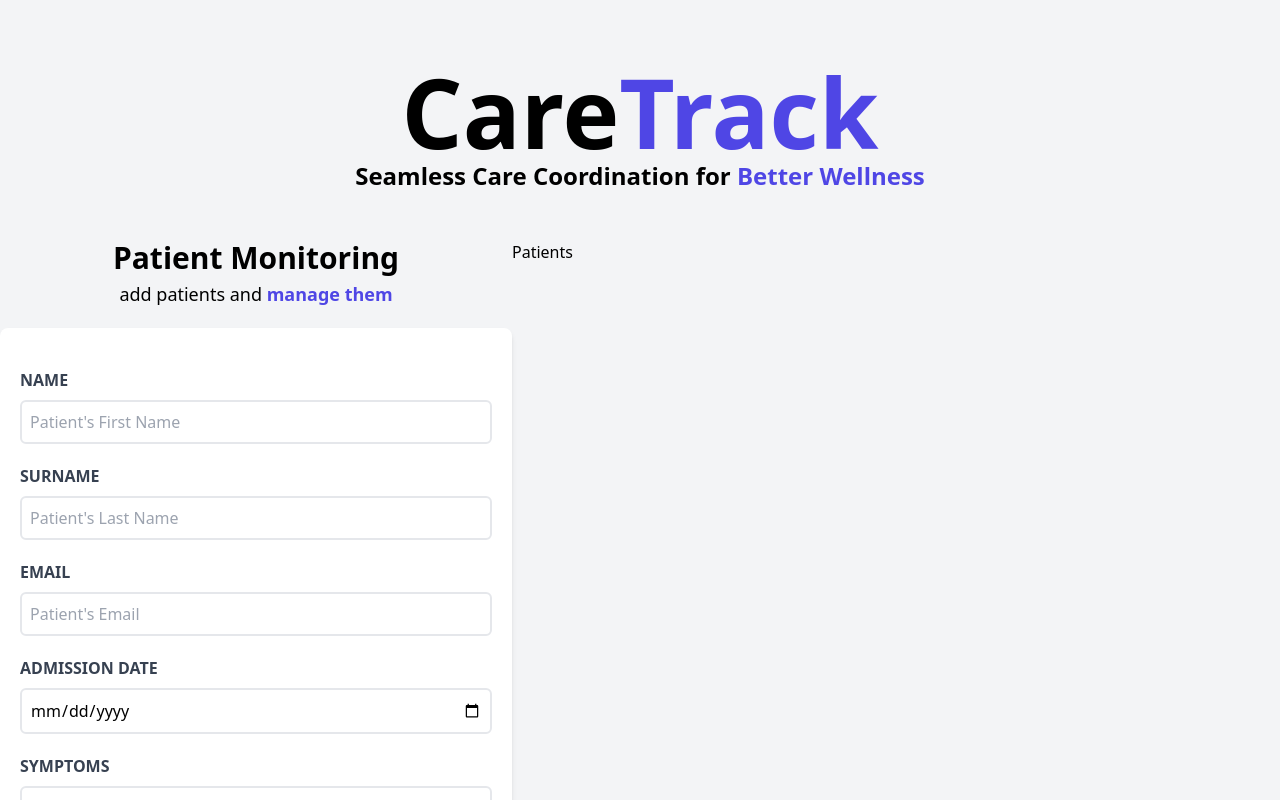
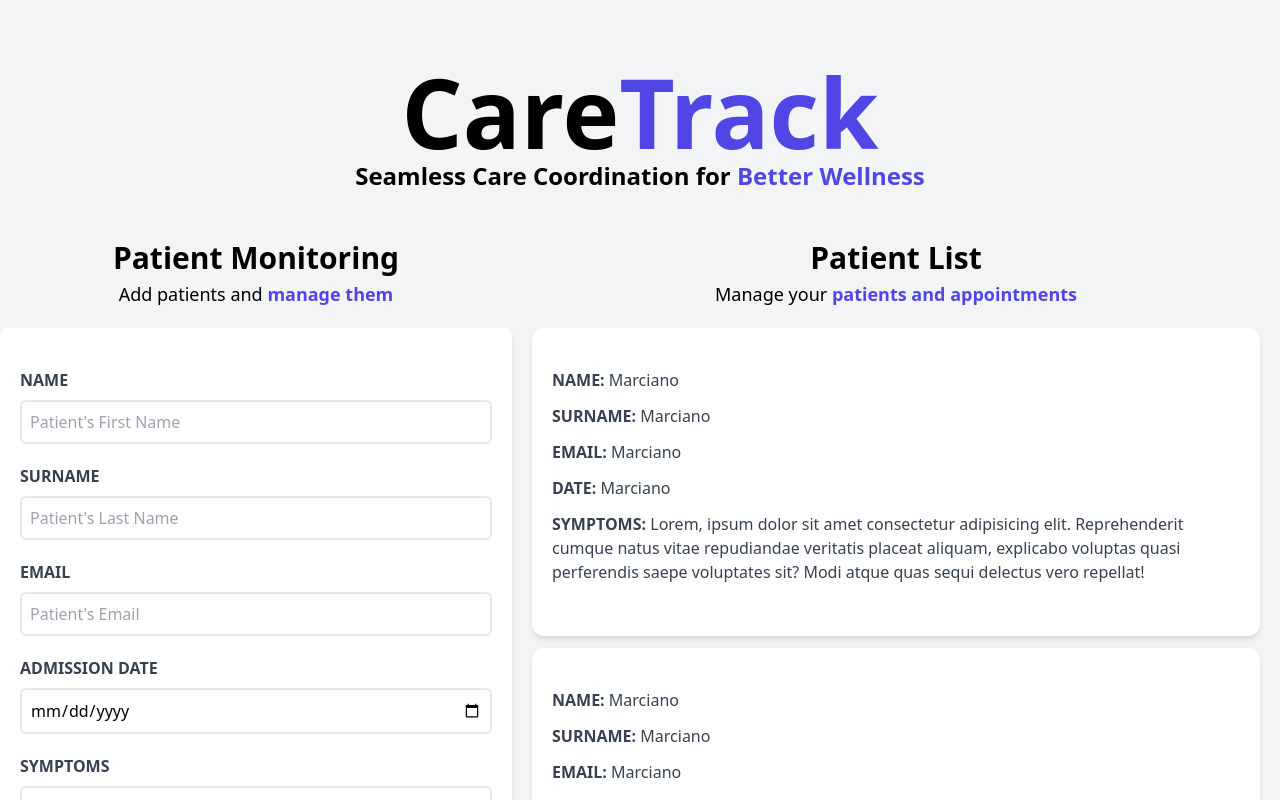
Before and after one commit to cristianaguero/CareTrack, a React (Vite) app: page / in a window 1280 px wide. Shown: the top 800 px of the page. Built offline with nearby package versions, Linux system fonts and the light colour scheme.

Commit message:
adding states in the form

```diff
--- a/src/App.jsx
+++ b/src/App.jsx
@@ -1,6 +1,6 @@
 import Header from "./components/Header"
 import Form from "./components/Form"
-import Patients from "./components/Patients"
+import PatientList from "./components/PatientList"
 
 function App() {
 
@@ -10,7 +10,7 @@ function App() {
 
       <div className='mt-12 md:flex'>
         <Form />
-        <Patients />
+        <PatientList />
       </div>
     </div>
   )
--- a/src/components/Form.jsx
+++ b/src/components/Form.jsx
@@ -1,13 +1,38 @@
+import { useState } from 'react'
 
 function Form() {
+    const [name, setName] = useState('')
+    const [surname, setSurname] = useState('')
+    const [email, setEmail] = useState('')
+    const [admissionDate, setAdmissionDate] = useState('')
+    const [symptoms, setSymptoms] = useState('')
+    const [error, setError] = useState(false)
+
+    function handleSubmit(e) {
+        e.preventDefault()
+
+        if ([name, surname, email, admissionDate, symptoms].includes('')) {
+            setError(true)
+            return
+        }
+
+        setError(false)
+
+    }
+
     return (
         <div className="md:w-1/2 lg:w-2/5">
             <h2 className="font-black text-3xl text-center">Patient Monitoring</h2>
-            <p className="text-lg mt-1 text-center mb-5">add patients and {''}
+            <p className="text-lg mt-1 text-center mb-5">Add patients and {''}
                 <span className="font-bold text-indigo-600">manage them</span>
             </p>
 
-            <form className="bg-white shadow-md rounded-lg py-10 px-5 mb-10">
+            <form
+            onSubmit={handleSubmit}
+            className="bg-white shadow-md rounded-lg py-10 px-5 mb-10">
+
+                {error && <p className="bg-red-700 mb-5 uppercase font-bold text-white p-3 text-center rounded-md">All fields are required</p>}
+
                 <div className="mb-5">
                     <label
                         className="block text-gray-700 uppercase font-bold"
@@ -18,7 +43,9 @@ function Form() {
                         className="border-2 w-full p-2 mt-2 placeholder-gray-400 rounded-md"
                         id="name"
                         type="text"
-                        placeholder="Patient's First Name" />
+                        placeholder="Patient's First Name"
+                        value={name}
+                        onChange={ e => setName(e.target.value)}/>
                 </div>
                 <div className="mb-5">
                     <label
@@ -30,7 +57,9 @@ function Form() {
                         className="border-2 w-full p-2 mt-2 placeholder-gray-400 rounded-md"
                         id="surname"
                         type="text"
-                        placeholder="Patient's Last Name" />
+                        placeholder="Patient's Last Name"
+                        value={surname}
+                        onChange={ e => setSurname(e.target.value)}/>
                 </div>
                 <div className="mb-5">
                     <label
@@ -42,7 +71,9 @@ function Form() {
                         className="border-2 w-full p-2 mt-2 placeholder-gray-400 rounded-md"
                         id="email"
                         type="email"
-                        placeholder="Patient's Email" />
+                        placeholder="Patient's Email"
+                        value={email}
+                        onChange={ e => setEmail(e.target.value)}/>
                 </div>
                 <div className="mb-5">
                     <label
@@ -54,7 +85,8 @@ function Form() {
                         className="border-2 w-full p-2 mt-2 placeholder-gray-400 rounded-md"
                         id="surname"
                         type="date"
-                        />
+                        value={admissionDate}
+                        onChange={ e => setAdmissionDate(e.target.value)}/>
                 </div>
                 <div className="mb-5">
                     <label
@@ -67,12 +99,13 @@ function Form() {
                     name="symptoms"
                     id=""
                     cols="30"
-                    rows="5"
+                    rows="2"
                     placeholder="Describe the symptoms here..."
-                    />
+                    value={symptoms}
+                    onChange={ e => setSymptoms(e.target.value)}/>
                 </div>
                 <input
-                className="bg-indigo-600 w-full mt-5 p-3 text-white uppercase font-bold hover:bg-indigo-700 rounded-md cursor-pointer transition-all"
+                className="bg-indigo-600 w-full p-3 text-white uppercase font-bold hover:bg-indigo-700 rounded-md cursor-pointer transition-all"
                 type="submit"
                 value='Add Patient'/>
             </form>
--- /dev/null
+++ b/src/components/Patient.jsx
@@ -0,0 +1,25 @@
+
+
+function Patient() {
+    return (
+        <div className="mx-5 mb-3 bg-white shadow-md px-5 py-10 rounded-xl">
+            <p className="font-bold mb-3 text-gray-700 uppercase">Name: {''}
+                <span className="font-normal normal-case"> Marciano </span>
+            </p>
+            <p className="font-bold mb-3 text-gray-700 uppercase">Surname: {''}
+                <span className="font-normal normal-case"> Marciano </span>
+            </p>
+            <p className="font-bold mb-3 text-gray-700 uppercase">Email: {''}
+                <span className="font-normal normal-case"> Marciano </span>
+            </p>
+            <p className="font-bold mb-3 text-gray-700 uppercase">Date: {''}
+                <span className="font-normal normal-case"> Marciano </span>
+            </p>
+            <p className="font-bold mb-3 text-gray-700 uppercase">Symptoms: {''}
+                <span className="font-normal normal-case"> Lorem, ipsum dolor sit amet consectetur adipisicing elit. Reprehenderit cumque natus vitae repudiandae veritatis placeat aliquam, explicabo voluptas quasi perferendis saepe voluptates sit? Modi atque quas sequi delectus vero repellat! </span>
+            </p>
+        </div>
+    )
+}
+
+export default Patient
--- /dev/null
+++ b/src/components/PatientList.jsx
@@ -0,0 +1,28 @@
+import Patient from "./Patient"
+
+
+function PatientList() {
+    return (
+        <div className="md:w-1/2 lg:w-3/5">
+            <h2 className="text-3xl font-black text-center">Patient List</h2>
+            <p className="text-lg mt-1 text-center mb-5"> Manage your {''}
+                <span className="font-bold text-indigo-600">
+                    patients and appointments
+                </span>
+            </p>
+
+            <div className="md:h-screen overflow-y-scroll">
+            <Patient />
+            <Patient />
+            <Patient />
+            <Patient />
+            <Patient />
+            <Patient />
+            <Patient />
+            <Patient />
+            </div>
+        </div>
+    )
+}
+
+export default PatientList
--- a/src/components/Patients.jsx
+++ /dev/null
@@ -1,11 +0,0 @@
-
-
-function Patients() {
-    return (
-        <div className="w-1/2 lg:3/5">
-            Patients
-        </div>
-    )
-}
-
-export default Patients
```
